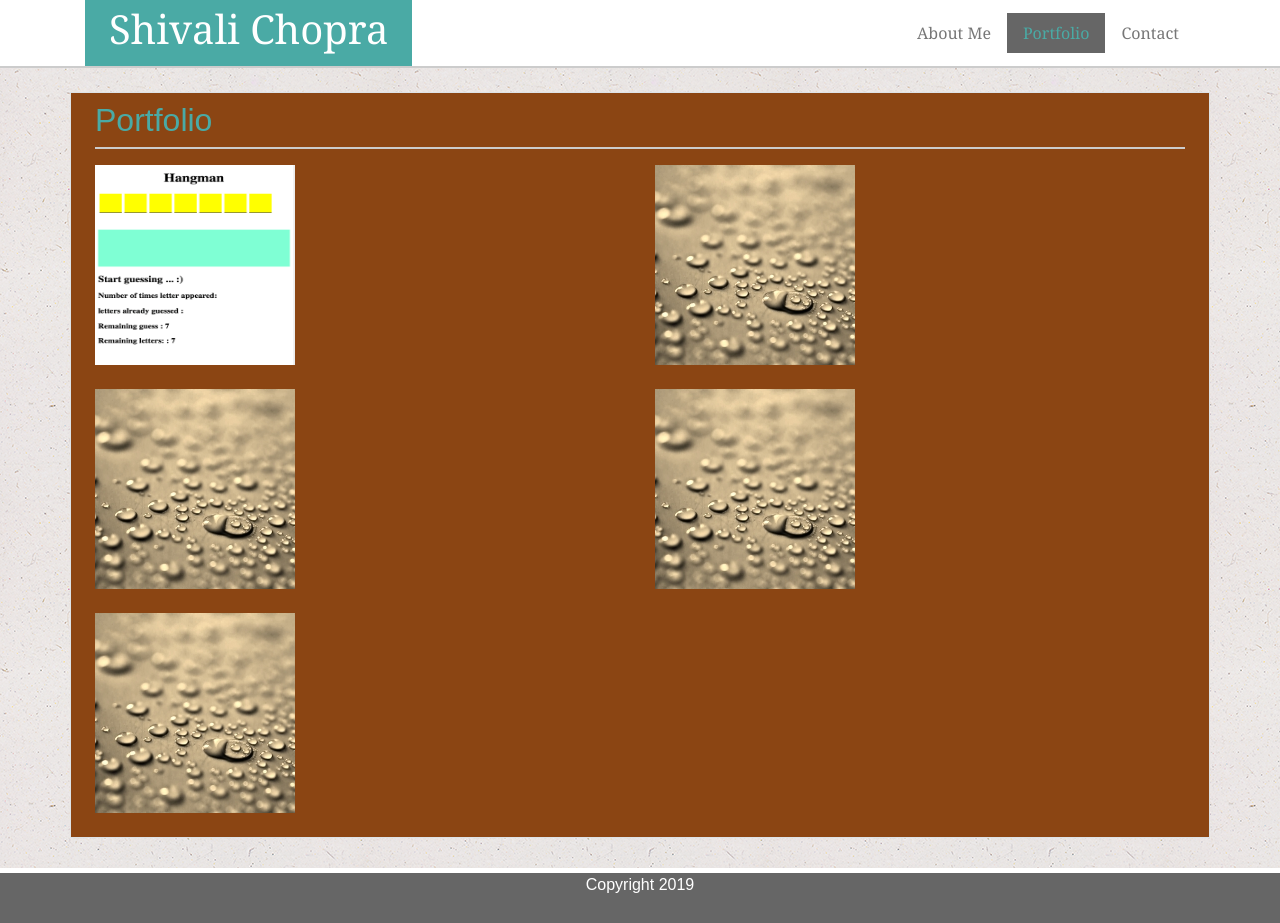
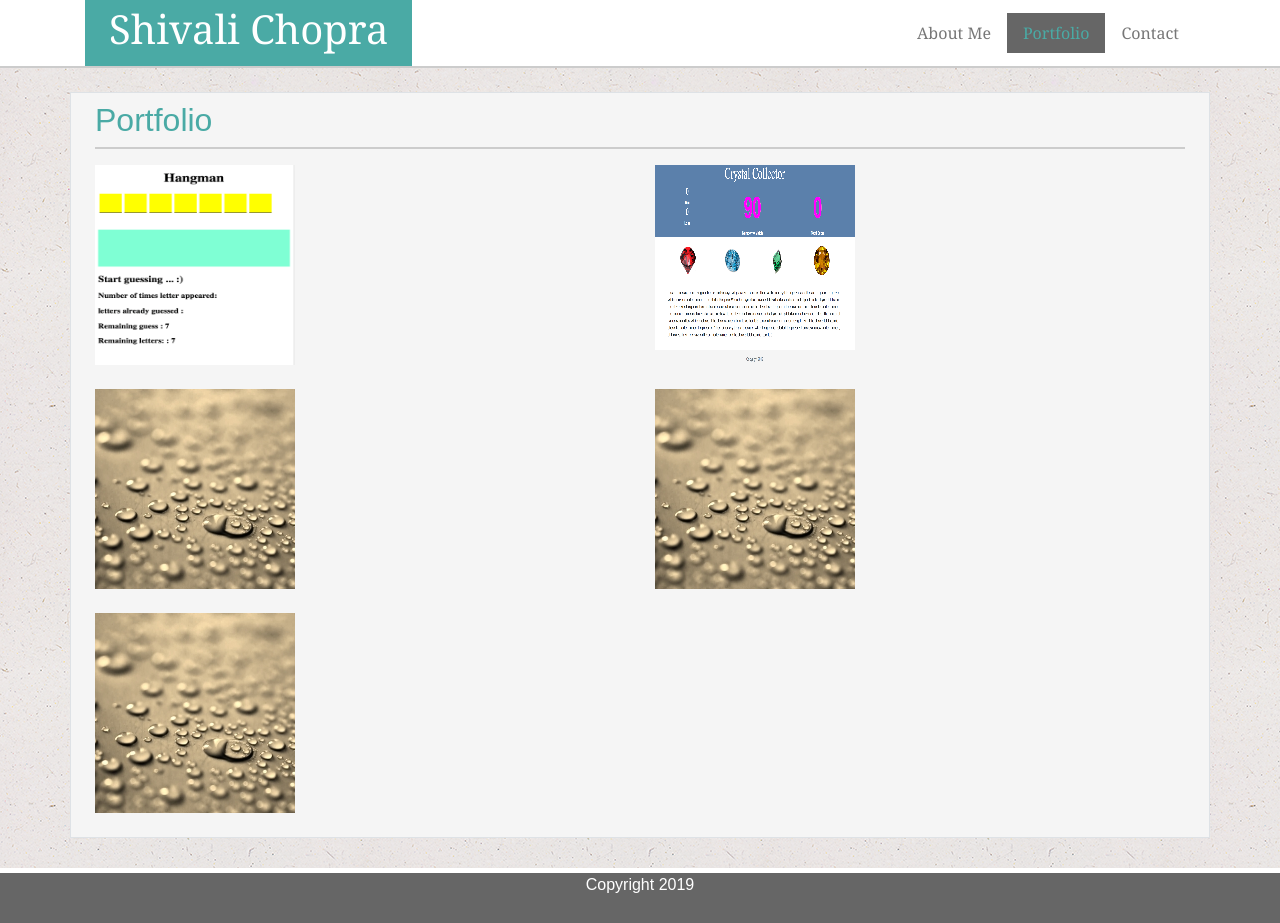
Before and after one commit to sbc1133/Bootstrap-Portfolio, a plain HTML site: page portfolio.html in a window 1280 px wide. Drawn offline with nearby package versions, Linux system fonts and the light colour scheme.

Commit message:
portfolio changes

```diff
--- a/assets/css/bootstyle.css
+++ b/assets/css/bootstyle.css
@@ -47,7 +47,7 @@ li.active > a {
     min-height:100vh;
 }
 #main-container{
-    background-color:saddlebrown;
+    background-color:whitesmoke;
 }
 #bio-image {
     height:200px;
--- a/portfolio.html
+++ b/portfolio.html
@@ -42,7 +42,7 @@
 
             <div class="row">
               <div class="col-sm-6"><a href="https://sbc1133.github.io/word-guess-game/."><img src="./assets/images/hangman.png" class="img-fluid mb-4" alt="" id ="portfolio1"></a></div>
-              <div class="col-sm-6"><img src="./assets/images/placeimg_200_200_sepia_nature.jpg" class="img-fluid mb-4" alt=""></div>
+              <div class="col-sm-6"><a href="https://sbc1133.github.io/unit-4-game/."><img src="./assets/images/crystalGame.png" class="img-fluid mb-4" alt=""></a></div>
             </div>
 
             <div class="row">
```
Also changed, not shown: assets/images/crystalGame.png (added).
